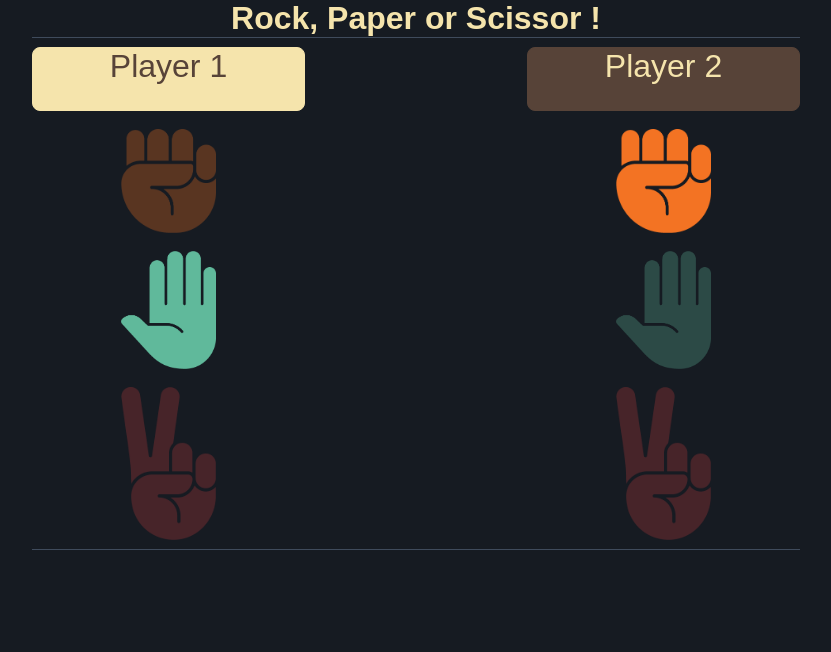
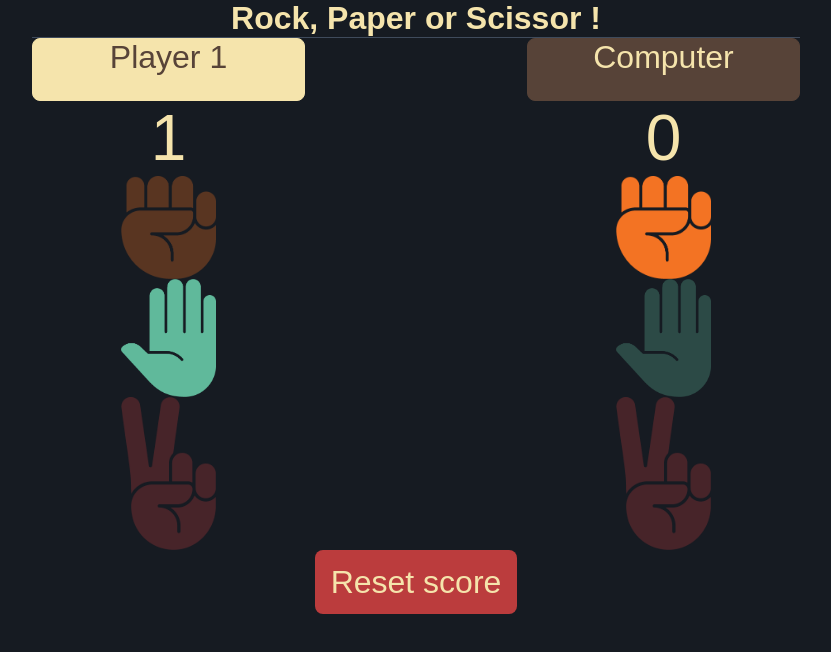
Before and after one commit to WillRenan/pedraPapelTesoura, a plain HTML site: page index.html in a window 1280 px wide. Both pictures are taken after a click on the picture 392 px from the left and 309 px from the top of the page. Shown: the whole page, without its empty margins (224-1055 px from the left). Drawn offline with Linux system fonts and the light colour scheme; a web font is replaced by a local one.

Commit message:
add winner function

```diff
--- a/index.html
+++ b/index.html
@@ -20,17 +20,25 @@
       <div class="container">
         <div class="player-options">
           <p>Player 1</p>
+          <span class="points">0</span>
           <img src="img/rock.png" opt="rock" style="opacity: 0.3;" alt="Rock">
           <img src="img/paper.png" opt="paper" style="opacity: 0.3;"   alt="Paper">
           <img src="img/scissor.png" opt="scissor" style="opacity: 0.3;" alt="Scissor">
         </div><!--player-->
         <div class="enemy-options">
-          <p>Player 2</p>
+          <p>Computer</p>
+          <span class="points">0</span>
           <img src="img/rock.png" opt="rock" style="opacity: 0.3;" alt="Rock">
           <img src="img/paper.png" opt="paper" style="opacity: 0.3;" alt="Paper">
           <img src="img/scissor.png" opt="scissor" style="opacity: 0.3;" alt="Scissor">
         </div><!--enemy-->
+
+      </div><!--container-->
+      <div class="btn">
+        <button onclick=resetPlayerPoints() >Reset score </button>
       </div>
+
+
     </main>
 
   </body>
--- a/script.js
+++ b/script.js
@@ -1,39 +1,99 @@
 const playerOne =  document.querySelectorAll('.player-options img');
-const pcPlayer =  document.querySelectorAll('.enemy-options img');
+const playerPc =  document.querySelectorAll('.enemy-options img');
 
-var playerOpt=  ' ';
+const spanPlayerOnePoint = document.querySelector('.player-options span');
+const spanPlayerPcPoint = document.querySelector('.enemy-options span');
 
-function resetOpacityPlayer(element){ // reseta opacidade das opções n escolhidas
+var playerOptOne= '';
+var playerPcOpt = '';
+
+var playerOnePoints = 0;
+var playerPcPoints = 0;
+
+function resetPlayerPoints(){ //resetar pontuação
+  playerOnePoints = 0;
+  playerPcPoints = 0;
+
+  spanPlayerOnePoint.innerHTML = playerOnePoints;
+  spanPlayerPcPoint.innerHTML = playerPcPoints;
+
+  for (let i = 0; i < playerOne.length; i++) {
+    playerOne[i].style.opacity = 0.3;
+    playerPc[i].style.opacity = 0.3;
+
+  }
+  return;
+}
+
+function resetOpacityPlayer(element){ // resetar opacidade das opções n escolhidas
   for (let i = 0; i < element.length; i++) {
     element[i].style.opacity = 0.3;
 
   }
 }
 
-function playerPc(){ //faz a jogada do computador
+function addScore(scorePlayer){
+  if (scorePlayer == 1) {
+    playerOnePoints +=1;
+    spanPlayerOnePoint.innerHTML = playerOnePoints;
+    return;
+  }else if (scorePlayer == 0) {
+    playerPcPoints +=1;
+      spanPlayerPcPoint.innerHTML = playerPcPoints;
+  }
+
+}
+
+
+function verifyWinner(){ // verifica quem canhou.
+  if (playerOptOne == playerPcOpt) {
+    //alert('empate')
+  }
+
+  if (playerOptOne == 'rock' && playerPcOpt == 'scissor') {
+    addScore(1);
+  }else if (playerOptOne == 'paper' && playerPcOpt == 'rock') {
+    addScore(1);
+  }else if (playerOptOne == 'scissor' && playerPcOpt == 'paper') {
+    addScore(1);
+  }
+
+  if (playerOptOne == 'scissor' && playerPcOpt == 'rock') {
+    addScore(0);
+  }else if (playerOptOne == 'rock' && playerPcOpt == 'paper') {
+    addScore(0);
+  }else if (playerOptOne == 'paper' && playerPcOpt == 'scissor') {
+    addScore(0);
+}
+
+}
+
+function playerPcFunc(){ //faz a jogada do computador
   let rand = Math.floor(Math.random()*3);
 
-  for (let i = 0; i < pcPlayer.length; i++) {
+  for (let i = 0; i < playerPc.length; i++) {
 
     if (i == rand) {
-      resetOpacityPlayer(pcPlayer);
-      pcPlayer[i].style.opacity = 1;
-
+      resetOpacityPlayer(playerPc);
+      playerPc[i].style.opacity = 1;
+      playerPcOpt = playerPc[i].getAttribute('opt');
+      verifyWinner();
+      //alert(playerPcOpt);
     }
   }
 
 }
 
-for (var i = 0; i < playerOne.length; i++) {
+for (var i = 0; i < playerOne.length; i++) { //pega o clique do jogador
 
   playerOne[i].addEventListener('click',function(t){
       resetOpacityPlayer(playerOne);
 
       t.target.style.opacity = 1;
-      playerOpt = t.target.getAttribute('opt') ;
+      playerOptOne = t.target.getAttribute('opt') ;
       //alert(playerOpt);
 
-      playerPc();
+      playerPcFunc();
   });
 
 }
--- a/style.css
+++ b/style.css
@@ -13,6 +13,7 @@ main {
   /* background: orange; */
   height: 40vw;
 }
+
 .cabecalho {
   max-width: 60%;
   margin: 0 auto;
@@ -21,22 +22,18 @@ main {
   color: #f5e4ac;
 }
 .container {
-  /*  display: flex;
-  justify-content: space-between; */
   width: 60%;
   height: 100%;
   margin: 0 auto;
   display: flex;
   justify-content: space-between;
-  /* background: pink; */
-  border-bottom: 1px solid #3f4b5c;
 }
 .player-options,
 .enemy-options {
   text-align: center;
   align-items: center;
   height: 100%;
-  /* background: green; */
+
   display: flex;
   flex-direction: column;
   justify-content: space-around;
@@ -44,20 +41,13 @@ main {
 
 .player-options img,
 .enemy-options img {
-  /* background-color: aqua; */
-  /* opacity: 0.3; */
   width: 35%;
   cursor: pointer;
   transition: 0.3s;
 }
-/* .player-options img:hover,
-.enemy-options img:hover {
-  opacity: 0.9;
-}
- */
+
 .player-options p,
 .enemy-options p {
-  /* background-color: aqua; */
   width: 100%;
   height: 64px;
   border: 1px solid #f5e4ac;
@@ -73,3 +63,26 @@ main {
   border: 1px solid #574338;
   color: #f5e4ac;
 }
+.points {
+  color: #f5e4ac;
+  font-size: 64px;
+  height: 76px;
+  text-align: center;
+}
+
+.btn {
+  max-width: 800px;
+  margin: 0 auto;
+  text-align: center;
+}
+.btn button {
+  background-color: #bb3c3d;
+  color: #f5e4ac;
+  height: 64px;
+  font-size: 32px;
+  text-align: center;
+  cursor: pointer;
+  border: 0;
+  border-radius: 8px;
+  padding: 0 16px;
+}
```
